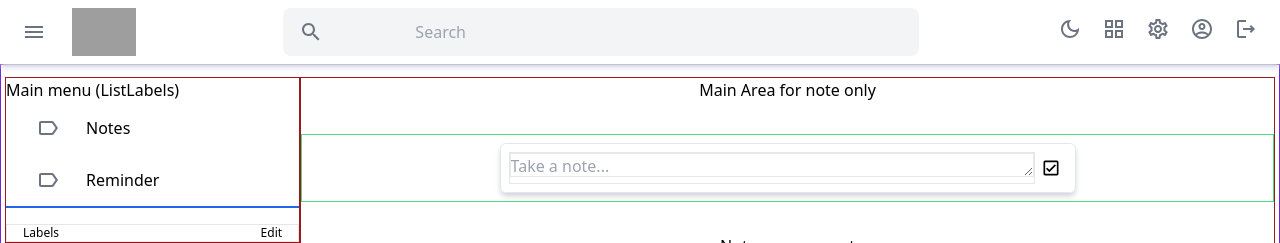
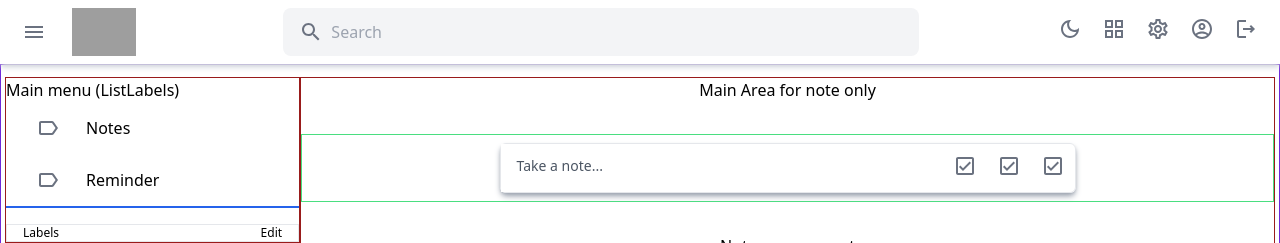
Before and after one commit to sketchomania/googlekeepclone, a React (Create React App) app in the folder web/: page / in a window 1280 px wide. Shown: the top 243 px of the page. Built offline with nearby package versions, Linux system fonts and the light colour scheme; no server answers; sample sign-in values are in the browser's storage; grey boxes are pictures that could not be loaded.

Commit message:
style: on hover show note icons effect, addnote bar styling done, note action bar styling done

```diff
--- a/web/src/components/appbar/SearchBar.jsx
+++ b/web/src/components/appbar/SearchBar.jsx
@@ -3,6 +3,7 @@ import { ReactComponent as Search } from "../../icons/search_black_24dp.svg";
 import { ReactComponent as Close } from "../../icons/close_black_24dp.svg";
 
 const SearchBar = () => {
+  // remove useRef
   const searchInputRef = useRef();
   const [isExpanded, setExpanded] = useState(false);
 
@@ -37,7 +38,7 @@ const SearchBar = () => {
         />
       </label>
       <input
-        className="bg-inherit w-4/5 h-7 my-0 outline-none"
+        className="bg-inherit min-w-4/5 w-full h-7 my-0 outline-none"
         id="search"
         name="search"
         type="text"
--- a/web/src/components/main/AddNote.jsx
+++ b/web/src/components/main/AddNote.jsx
@@ -3,7 +3,10 @@ import { useDispatch, useSelector } from "react-redux";
 
 import IconHolder from "../UI/IconHolder";
 import { ReactComponent as CheckBox } from "../../icons/check_box_black_24dp.svg";
+import { ReactComponent as Pin } from "../../icons/push_pin_black_filled_24dp.svg";
 import { createNote, updateNote } from "../../redux/actions/noteActions";
+import ActionBar from "../note/AtionBar";
+import styles from "../../constants/Styles";
 
 const AddNote = ({ currentId, setCurrentId }) => {
   const [noteData, setNoteData] = useState({
@@ -26,10 +29,6 @@ const AddNote = ({ currentId, setCurrentId }) => {
   const collapsHandler = () => {
     setExpanded(false);
   };
-
-  useEffect(() => {
-    if (note) setNoteData(note);
-  }, [note]);
 
   const submitHandler = (e) => {
     e.preventDefault();
@@ -63,16 +62,31 @@ const AddNote = ({ currentId, setCurrentId }) => {
     }));
   };
 
+  useEffect(() => {
+    if (note) setNoteData(note);
+    console.log("AppBar useEffect: ", note);
+
+    return () => {
+      clear();
+      console.log("AppBar cleanUp: ", note);
+    };
+  }, [note]);
+
+  const para = "flex";
+  const text =
+    "px-4 py-3 placeholder-gray-600 font-medium min-w-4/5 w-full h-12 overflow-hidden resize-none outline-none";
+
   return (
     <>
       <div className="my-8 p-2 border border-green-400 flex items-center justify-center">
         <form
-          className="w-144 p-2 h-full flex border rounded-md shadow-md shadow-gray-300"
+          className="w-144 min-h-12 flex items-center border rounded-md shadow-md shadow-gray-400"
           onSubmit={submitHandler}
         >
           <div className="flex-col w-full">
             {isExpanded && (
-              <p className={`${para}`}>
+              <div className="flex">
+                <p className={`${para} w-full`}>
                   <textarea
                     className={`${text}`}
                     id="title"
@@ -86,10 +100,15 @@ const AddNote = ({ currentId, setCurrentId }) => {
                     // }}
                   ></textarea>
                 </p>
+                <IconHolder>
+                  <Pin className={styles.iconStyleBig} />
+                </IconHolder>
+              </div>
             )}
-            <p className={`${para}`}>
+            <div className="flex">
+              <p className={`${para} w-full`}>
                 <textarea
-                className={`${text}`}
+                  className={`${text} text-sm`}
                   id="description"
                   name="description"
                   type="description"
@@ -102,25 +121,24 @@ const AddNote = ({ currentId, setCurrentId }) => {
                   // }}
                 ></textarea>
               </p>
-            {isExpanded && (
-              <textarea
-                className={`${text}`}
-                id="labels"
-                name="labels"
-                type="text"
-                placeholder="Note labels..."
-                value={noteData.labels}
-                onChange={(e) => inputchangeHandler(e)}
-                // onChange={(e) => {
-                //   setNoteData({ ...noteData, labels: e.target.value });
-                // }}
-              ></textarea>
+              {!isExpanded && (
+                <>
+                  <IconHolder>
+                    <CheckBox className={styles.iconStyleBig} />
+                  </IconHolder>
+                  <IconHolder>
+                    <CheckBox className={styles.iconStyleBig} />
+                  </IconHolder>
+                  <IconHolder>
+                    <CheckBox className={styles.iconStyleBig} />
+                  </IconHolder>
+                </>
               )}
             </div>
             {isExpanded && (
-            <div className="flex">
+              <>
                 <button
-                className="m-1 w-16 h-6 rounded-full bg-violet-500 hover:bg-violet-400 active:bg-violet-600 focus:outline-none focus:ring focus:ring-violet-300"
+                  className="w-16 h-6 rounded-full bg-violet-500 hover:bg-violet-400 active:bg-violet-600 focus:outline-none focus:ring focus:ring-violet-300"
                   type="submit"
                   onClick={() => {
                     console.log(noteData);
@@ -128,24 +146,15 @@ const AddNote = ({ currentId, setCurrentId }) => {
                 >
                   Done
                 </button>
-              <p
-                className="m-1 w-16 h-6 items-center rounded-full bg-violet-500 hover:bg-violet-400 active:bg-violet-600 focus:outline-none focus:ring focus:ring-violet-300"
-                onClick={collapsHandler}
-              >
-                Close
-              </p>
+
+                <ActionBar onConfirm={collapsHandler} />
+              </>
+            )}
           </div>
-          )}
-          <IconHolder>
-            <CheckBox className="stroke-2 p-1.5 h-8 w-8 hover:bg-gray-300 hover:rounded-full" />
-          </IconHolder>
         </form>
       </div>
     </>
   );
 };
 
-const para = "border outline-none";
-const text = "w-full h-6 border outline-none";
-
 export default AddNote;
--- a/web/src/components/note/AtionBar.jsx
+++ b/web/src/components/note/AtionBar.jsx
@@ -1,6 +1,5 @@
-import React, { useEffect } from "react";
+import React from "react";
 
-import IconHolder from "../UI/IconHolder";
 import { ReactComponent as Alert } from "../../icons/add_alert_black_24dp.svg";
 import { ReactComponent as Delete } from "../../icons/delete_black_24dp.svg";
 import { ReactComponent as Label } from "../../icons/label_black_24dp.svg";
@@ -10,46 +9,36 @@ import { ReactComponent as Archive } from "../../icons/archive_black_24dp.svg";
 import { ReactComponent as Color } from "../../icons/color_lens_black_24dp.svg";
 
 const AtionBar = (props) => {
-  useEffect(() => {
-    console.log("uesEffect NoteActionBar");
+  // useEffect(() => {
+  //   console.log("....NoteActionBar uesEffect");
 
-    return () => {
-      console.log("NoteActionBar CleanUp");
-    };
-  }, []);
+  //   return () => {
+  //     console.log("...NoteActionBar CleanUp");
+  //   };
+  // }, []);
 
+  const mouseOverStyle = props.isMouseOver ? "fill-gray-500" : "fill-none";
+  const iconStyle =
+    // mouseOverStyle +
+    "stroke-2 mx-2 p-2 h-8 w-8 hover:fill-black hover:bg-gray-100 hover:rounded-full cursor-pointer";
 
   return (
-    <div className="flex border justify-between">
+    <div className="flex  justify-between my-1">
       <div className="flex">
-        <IconHolder className={`${sty2}`}>
-          <Alert className={`${iconStyle}`} />
-        </IconHolder>
-        <IconHolder className={`${sty2}`}>
-          <Person className={`${iconStyle} cursor-not-allowed`} />
-        </IconHolder>
-        <IconHolder className={`${sty2}`}>
+        <Alert className={iconStyle} />
+        <Person className={`${iconStyle} cursor-not-allowed fill-gray-500`} />
         <Color className={`${iconStyle}`} />
-        </IconHolder>
-        <IconHolder className={`${sty2}`}>
         <Label className={`${iconStyle}`} />
-        </IconHolder>
-        <IconHolder className={`${sty2}`}>
         <Archive className={`${iconStyle}`} onClick={props.toggleArchive} />
-        </IconHolder>
-        <IconHolder className={`${sty2}`}>
         <CheckBox
           className={`${iconStyle}`}
           onClick={props.toggleCheckBoxMode}
         />
-        </IconHolder>
-        <IconHolder className={`${sty2}`}>
         <Delete className={`${iconStyle}`} onClick={props.toggleDelete} />
-        </IconHolder>
       </div>
-      <div className="border border-red-600 flex">
+      <div className="flex mr-3">
         <button
-          className="font-bold rounded-md w-16 p-0.5 hover:bg-gray-300"
+          className="font-medium text-gray-800 text-sm rounded-md w-20 hover:bg-gray-100"
           onClick={props.onConfirm}
         >
           Close
@@ -59,7 +48,4 @@ const AtionBar = (props) => {
   );
 };
 
-const iconStyle =
-  "stroke-2 p-2 h-8 w-8 hover:bg-gray-200 hover:rounded-full cursor-pointer";
-const sty2 = "";
 export default AtionBar;
--- a/web/src/components/note/Note.jsx
+++ b/web/src/components/note/Note.jsx
@@ -1,4 +1,4 @@
-import { useState } from "react";
+import { useState, useEffect } from "react";
 
 import ActionBar from "./AtionBar";
 import LabelBar from "./LabelBar";
@@ -11,6 +11,7 @@ import NoteModal from "./NoteModal";
 
 const Note = (props) => {
   const [creating, setCreating] = useState(false);
+  const [isMouseOver, setIsMouseOver] = useState(false);
 
   const startCreateEventHandler = () => {
     setCreating(true);
@@ -23,6 +24,27 @@ const Note = (props) => {
   const modalCancelHandler = () => {
     setCreating(false);
   };
+
+  const mouseOverHandler = () => {
+    if (!isMouseOver) {
+      // console.log("mouseOver", isMouseOver);
+      // setIsMouseOver(true);
+    }
+  };
+
+  const mouseLeaveHandler = () => {
+    // console.log("mouseLeave", isMouseOver);
+    // setIsMouseOver(false);
+  };
+
+  useEffect(() => {
+    console.log("note component Cleanup");
+
+    return () => {
+      console.log("note component Cleanup");
+      mouseLeaveHandler();
+    };
+  }, []);
 
   return (
     <>
@@ -52,6 +74,8 @@ const Note = (props) => {
         // onClick={() => {
         //   console.log("Note clicked:", props.note._id);
         // }}
+        onMouseLeave={mouseLeaveHandler}
+        onMouseMove={mouseOverHandler}
         onClick={startCreateEventHandler}
       >
         {/* <Button
@@ -62,9 +86,9 @@ const Note = (props) => {
         </Button> */}
         <div className="text-sm px-2 py-1">
           {/* <div className="overflow-y-scroll overflow-x-hidden scroll-smooth"></div> */}
-          <Title title={props.note.title} />
+          <Title title={props.note.title} isMouseOver={isMouseOver} />
           <Content description={props.note.description} />
-          <>
+          {/* <>
             <p>{`ID: ${props.note._id}`}</p>
             <p>{`Archived: ${props.note.Archived}`}</p>
             <p>{`Background: ${props.note.background}`}</p>
@@ -75,9 +99,9 @@ const Note = (props) => {
             <p>{`Created at: ${props.note.createdAt}`}</p>
             <p>{`Updated at: ${props.note.updatedAt}`}</p>
             <p>{`Creator: ${props.note.creator._id}`}</p>
-          </>
+          </> */}
           <LabelBar labels={props.note.labels} />
-          <ActionBar />
+          <ActionBar isMouseOver={isMouseOver} />
         </div>
       </div>
     </>
--- /dev/null
+++ b/web/src/constants/Styles.js
@@ -0,0 +1,6 @@
+const styles = {
+  iconStyleBig:
+    "stroke-2 fill-gray-500 p-2.5 h-11 w-11 hover:bg-gray-200 hover:fill-black hover:rounded-full cursor-pointer",
+};
+
+export default styles;
--- a/web/src/redux/reducers/noteReducer.jsx
+++ b/web/src/redux/reducers/noteReducer.jsx
@@ -7,7 +7,7 @@ const initialState = {
 };
 
 const noteReducer = (state = initialState, action) => {
-  console.log("logging actions at noteReducer: ", action);
+  // console.log("logging actions at noteReducer: ", action);
   switch (action.type) {
     case noteActions.FETCH_ALL_NOTES_REQUEST:
       return {
```
Also changed, not shown: web/src/components/appbar/AppBar.jsx (+16 -12 lines), 1 other file (tests, documents, lock files or other folders). Lines whose indentation alone changed are shown as unchanged.
